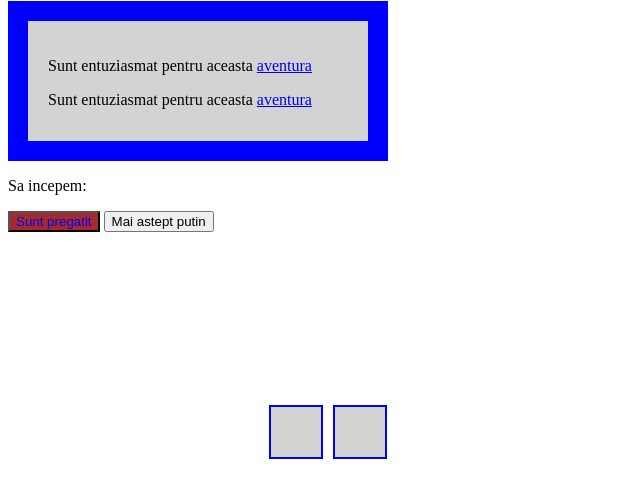
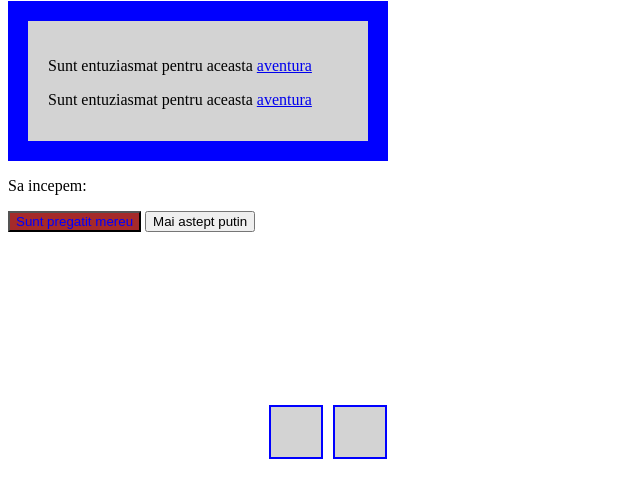
Before and after one commit to rares266/projects, a plain HTML site: page 01.Primul_program/index.html in a window 1280 px wide. Shown: the part 79-576 px from the top of the page, without its empty margins (0-640 px from the left). Drawn offline with Linux system fonts and the light colour scheme.

Commit message:
git add . git commit -m "first commit" git push

```diff
--- a/01.Primul_program/index.html
+++ b/01.Primul_program/index.html
@@ -14,7 +14,7 @@
     </div>
 
     <p>Sa incepem:</p>
-    <button class="button1">Sunt pregatit</button>
+    <button class="button1">Sunt pregatit mereu</button>
     <button class="button2">Mai astept putin</button>
 
     <div class="container1">
```
